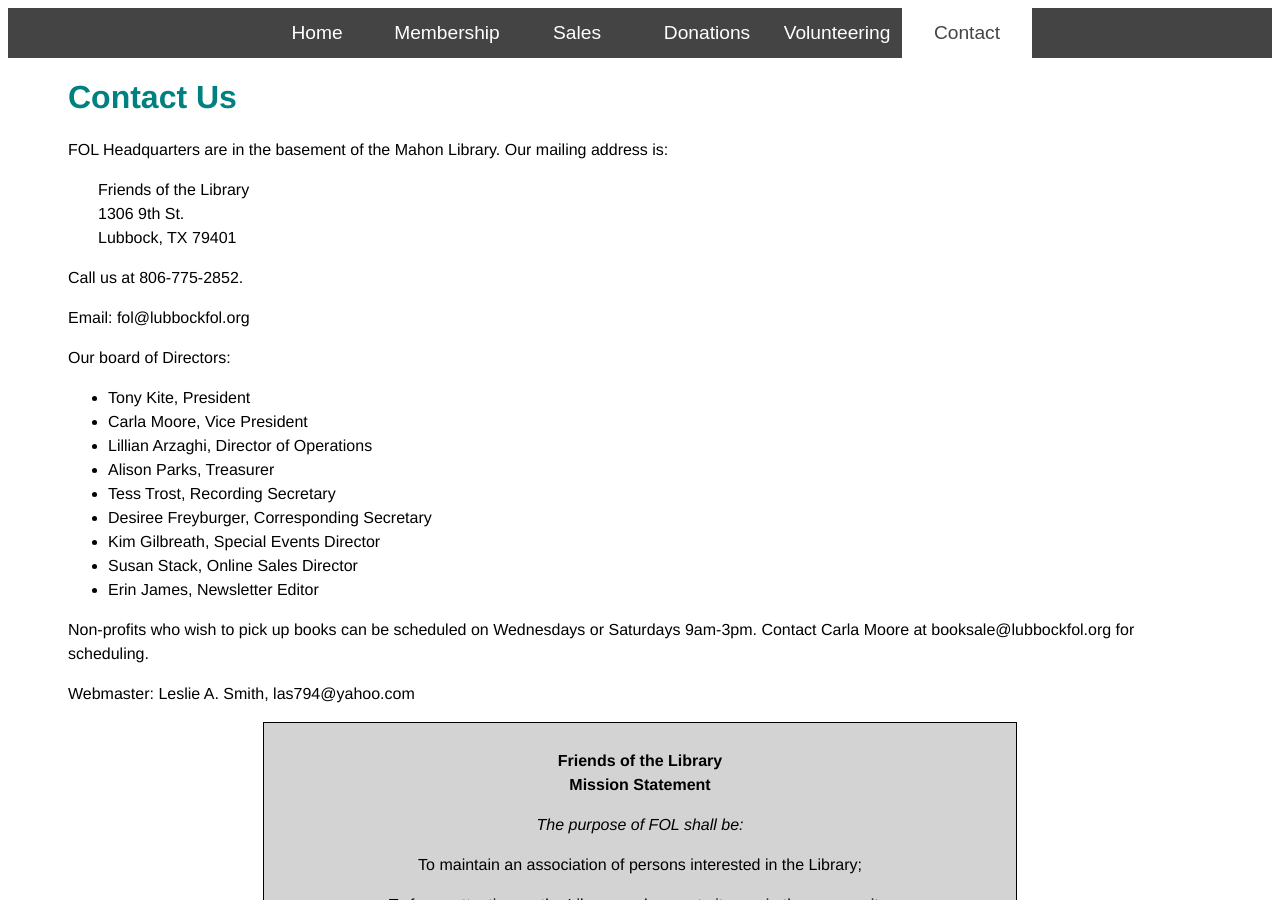
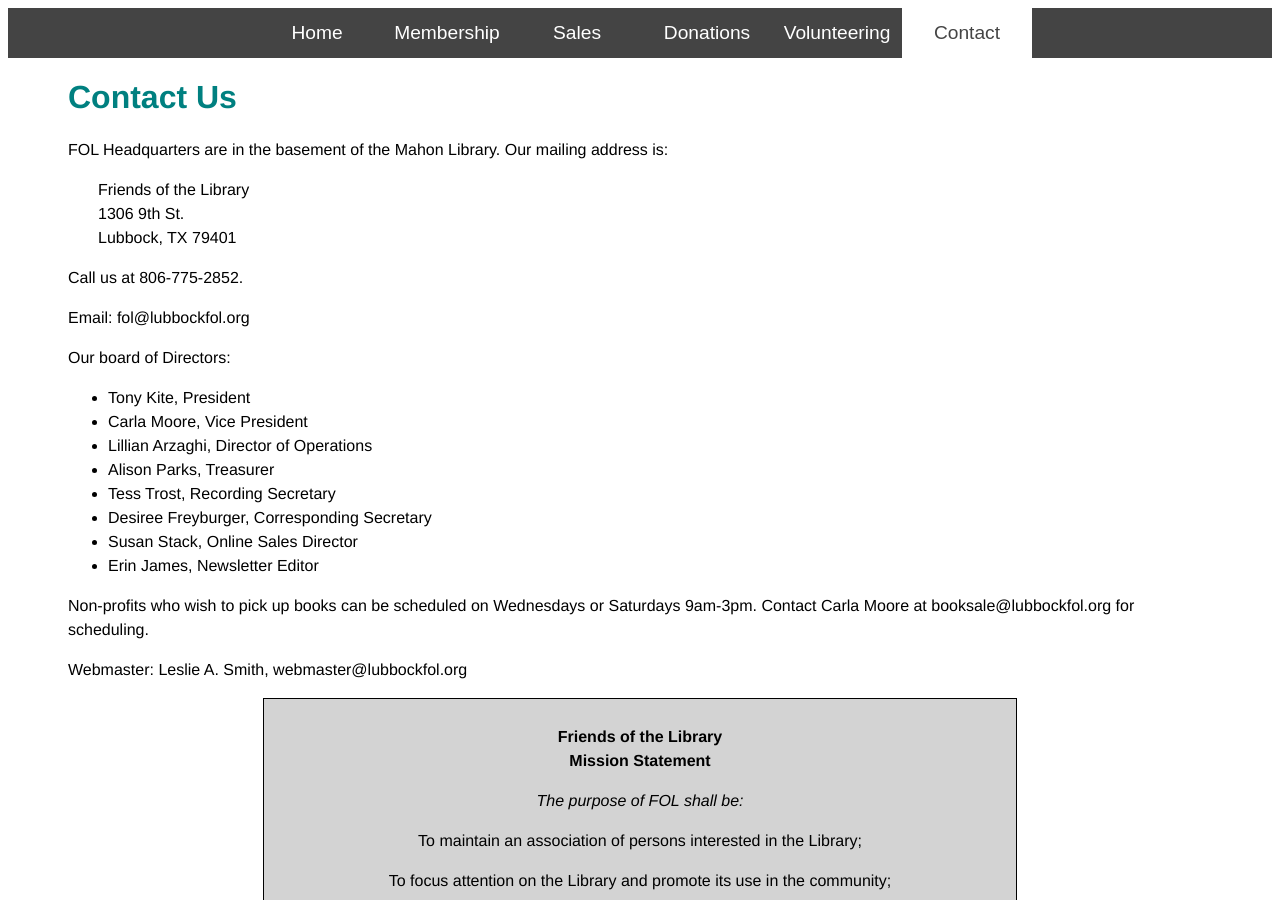
Before and after one commit to lubbockfol/lubbockfol.github.io, a Jekyll site: the page contact.html, which Jekyll copies as it is, in a window 1280 px wide and 900 px high. Built offline with Jekyll 4.4.1, drawn with Linux system fonts in a browser that asks for light colours.

Commit message:
Add files via upload

```diff
--- a/contact.html
+++ b/contact.html
@@ -40,7 +40,6 @@ Lubbock, TX 79401</p>
 	<li>Alison Parks, Treasurer</li>
 	<li>Tess Trost, Recording Secretary</li>
 	<li>Desiree Freyburger, Corresponding Secretary</li>
-	<li>Kim Gilbreath, Special Events Director</li>
 	<li>Susan Stack, Online Sales Director</li>
 	<li>Erin James, Newsletter Editor</li>
 </ul>
@@ -48,7 +47,7 @@ Lubbock, TX 79401</p>
 <p>Non-profits who wish to pick up books can be scheduled on Wednesdays or Saturdays 9am-3pm.
 	Contact Carla Moore at booksale@lubbockfol.org for scheduling.</p>
 
-<p>Webmaster: Leslie A. Smith, las794@yahoo.com</p>
+<p>Webmaster: Leslie A. Smith, webmaster@lubbockfol.org</p>
 
 <div align="center">
 <table style=" border: 1px solid black; white-space: nowrap;" cellspacing="0" cellpadding="10" role="presentation">
```
